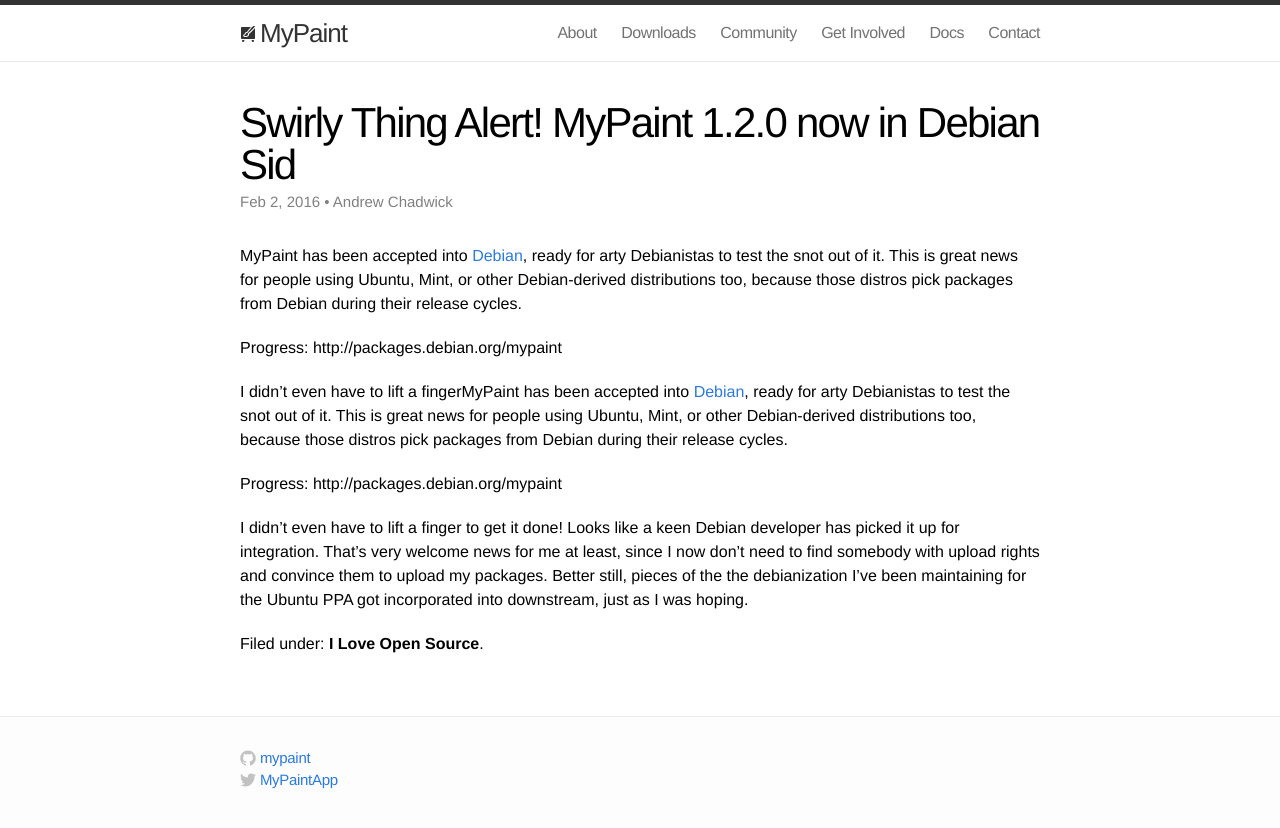
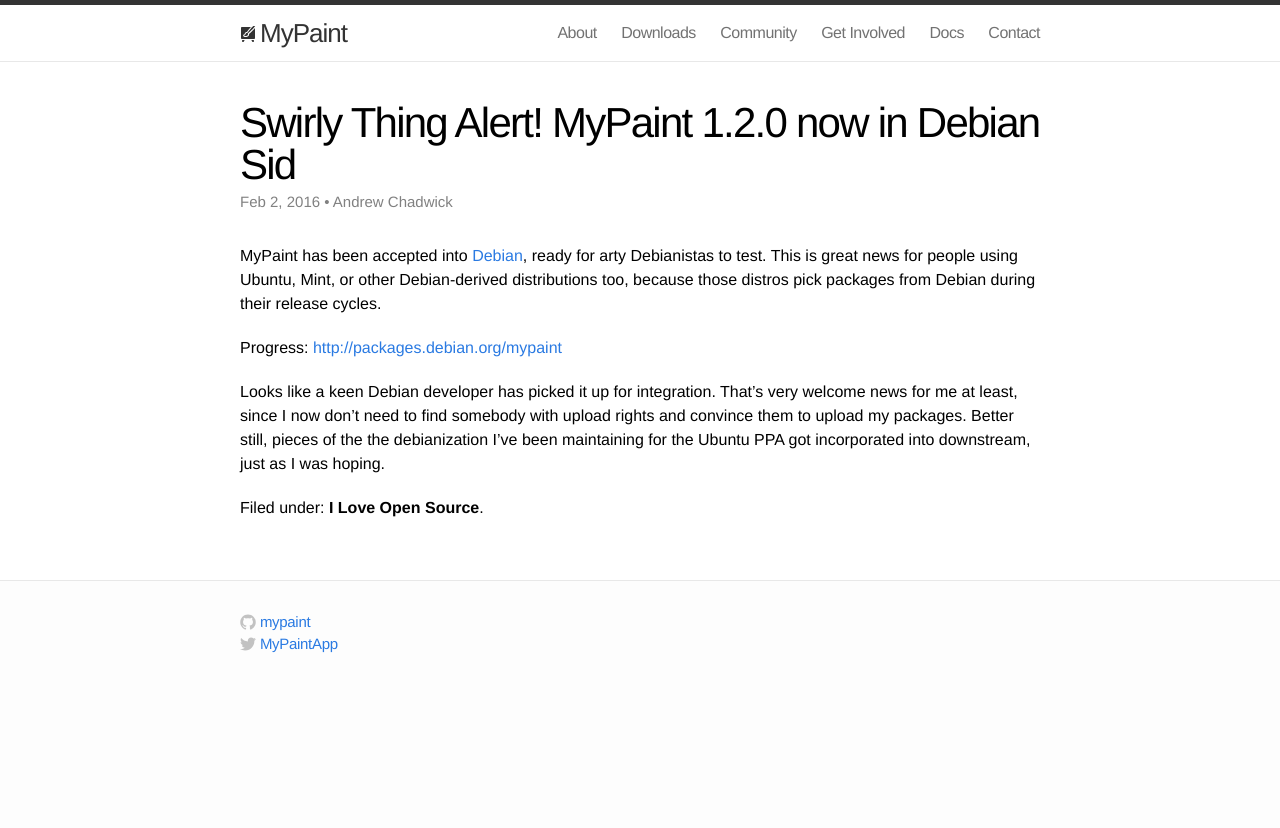
Before and after one commit to mypaint/website-2015, a Jekyll site: the page built from _posts/2016-02-02-MyPaint-1.2.0-On-Debian-Sid.md, in a window 1280 px wide. Shown: the top 828 px of the page. Built offline with Jekyll 4.4.1, drawn with Linux system fonts in a browser that asks for light colours; a script that is not in the unit is left out.

Commit message:
Fix duplication, tone, and links

```diff
--- a/_posts/2016-02-02-MyPaint-1.2.0-On-Debian-Sid.md
+++ b/_posts/2016-02-02-MyPaint-1.2.0-On-Debian-Sid.md
@@ -7,14 +7,10 @@
 discourseID: 170
 ---
 
-MyPaint has been accepted into [Debian](https://www.debian.org/), ready for arty Debianistas to test the snot out of it. This is great news for people using Ubuntu, Mint, or other Debian-derived distributions too, because those distros pick packages from Debian during their release cycles.
+MyPaint has been accepted into [Debian](https://www.debian.org/), ready for arty Debianistas to test. This is great news for people using Ubuntu, Mint, or other Debian-derived distributions too, because those distros pick packages from Debian during their release cycles.
 
-Progress: http://packages.debian.org/mypaint
+Progress: [http://packages.debian.org/mypaint](http://packages.debian.org/mypaint)
 
-I didn't even have to lift a fingerMyPaint has been accepted into [Debian](https://www.debian.org/), ready for arty Debianistas to test the snot out of it. This is great news for people using Ubuntu, Mint, or other Debian-derived distributions too, because those distros pick packages from Debian during their release cycles.
-
-Progress: http://packages.debian.org/mypaint
-
-I didn't even have to lift a finger to get it done! Looks like a keen Debian developer has picked it up for integration. That's very welcome news for me at least, since I now don't need to  find somebody with upload rights and convince them to upload my packages. Better still, pieces of the the debianization I've been maintaining for the Ubuntu PPA got incorporated into downstream, just as I was hoping.
+Looks like a keen Debian developer has picked it up for integration. That's very welcome news for me at least, since I now don't need to find somebody with upload rights and convince them to upload my packages. Better still, pieces of the the debianization I've been maintaining for the Ubuntu PPA got incorporated into downstream, just as I was hoping.
 
 Filed under: **I Love Open Source**.
```
